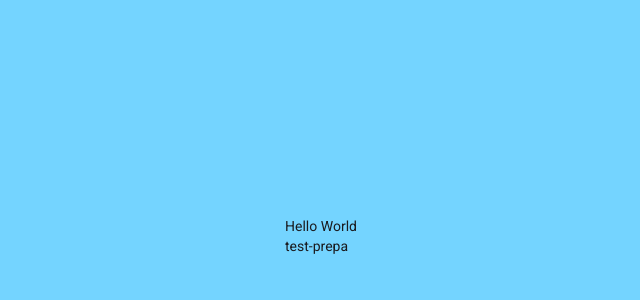
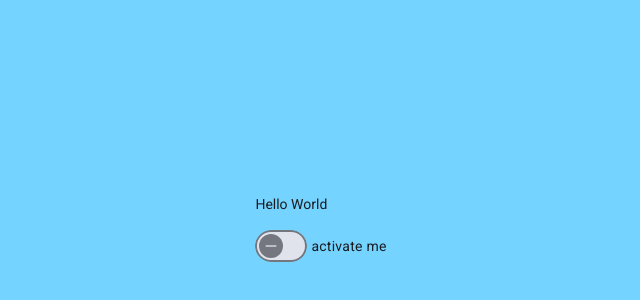
Before and after one commit to bertrandg/test-prepa, an Angular app: page / in a window 1280 px wide. Shown: the part 164-464 px from the top of the page, without its empty margins (319-959 px from the left). Built offline with nearby package versions, Linux system fonts and the light colour scheme.

Commit message:
add simple mat form

```diff
--- a/src/app/app.html
+++ b/src/app/app.html
@@ -3,8 +3,25 @@
 <div class="size-full flex items-center justify-center bg-sky-300">
 
   <div>
-    <h1>Hello World</h1>
-    <p>{{ title() }}</p>
+    <h1 class="mb-4">Hello World</h1>
+    <mat-slide-toggle (toggleChange)="displayForm.set(!displayForm())" class="mb-4">{{ title() }}</mat-slide-toggle>
+
+    @if(displayForm()) {
+      <br>
+      <hr>
+      <br>
+      <form class="example-form">
+        <mat-form-field class="example-full-width">
+          <mat-label>Favorite food</mat-label>
+          <input matInput placeholder="Ex. Pizza" value="Sushi">
+        </mat-form-field>
+
+        <mat-form-field class="example-full-width">
+          <mat-label>Leave a comment</mat-label>
+          <textarea matInput placeholder="Ex. It makes me feel..."></textarea>
+        </mat-form-field>
+      </form>
+    }
   </div>
 
 </div>
--- a/src/app/app.scss
+++ b/src/app/app.scss
@@ -0,0 +1,9 @@
+.example-form {
+  min-width: 150px;
+  max-width: 500px;
+  width: 100%;
+}
+
+.example-full-width {
+  width: 100%;
+}
--- a/src/app/app.ts
+++ b/src/app/app.ts
@@ -1,12 +1,22 @@
 import { Component, signal } from '@angular/core';
 import { RouterOutlet } from '@angular/router';
+import {MatSlideToggle} from '@angular/material/slide-toggle';
+import {MatFormField, MatHint, MatInput, MatLabel} from '@angular/material/input';
 
 @Component({
   selector: 'app-root',
-  imports: [],
+  imports: [
+    MatSlideToggle,
+    MatFormField,
+    MatLabel,
+    MatHint,
+    MatInput
+  ],
   templateUrl: './app.html',
   styleUrl: './app.scss'
 })
 export class App {
-  protected readonly title = signal('test-prepa');
+  protected readonly title = signal('activate me');
+
+  displayForm = signal(false);
 }
--- a/src/styles.scss
+++ b/src/styles.scss
@@ -5,6 +5,7 @@
 // Learn more about theming and how to use it for your application's
 // custom components at https://material.angular.dev/guide/theming
 @use '@angular/material' as mat;
+@use 'tailwindcss';
 
 html {
   height: 100%;
@@ -35,10 +36,3 @@ body {
   margin: 0;
   height: 100%;
 }
-@import 'tailwindcss';
-
-
-html, body, app-root {
-  width: 100%;
-  height: 100%;
-}
```
